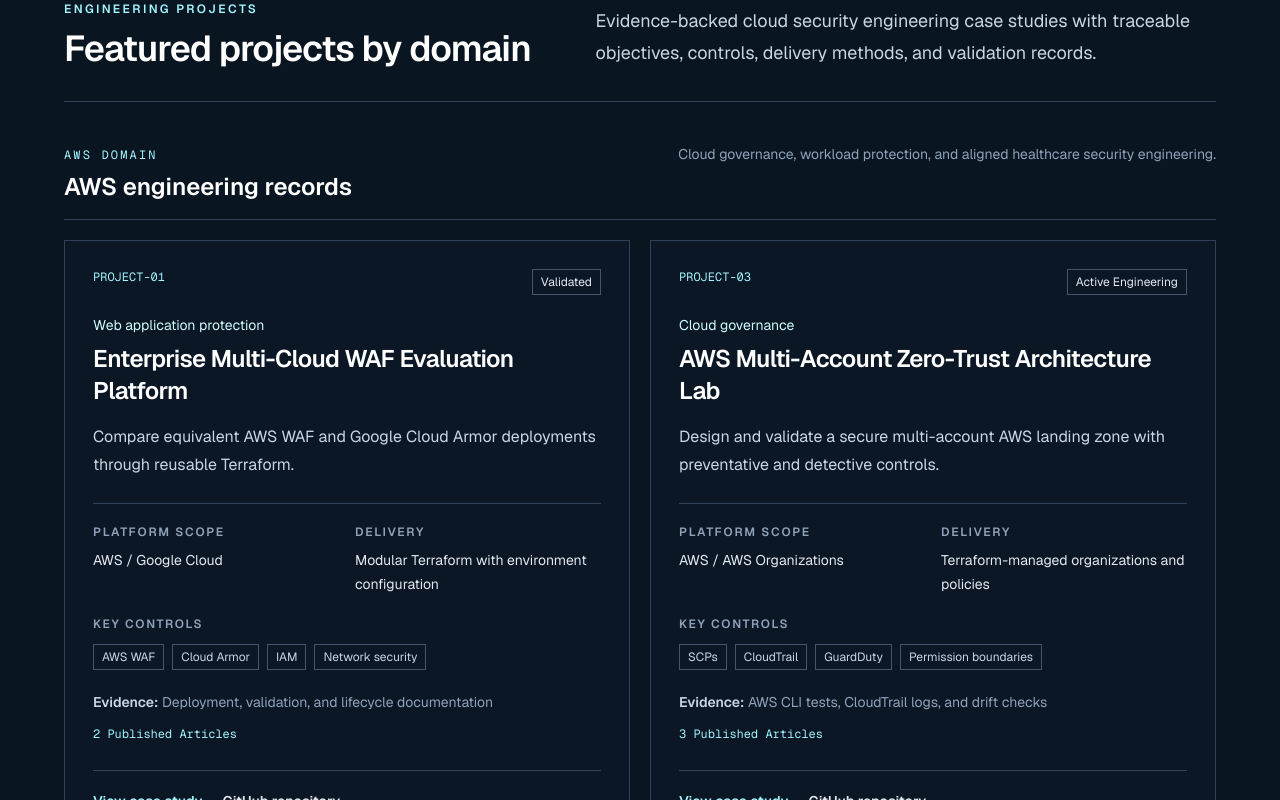
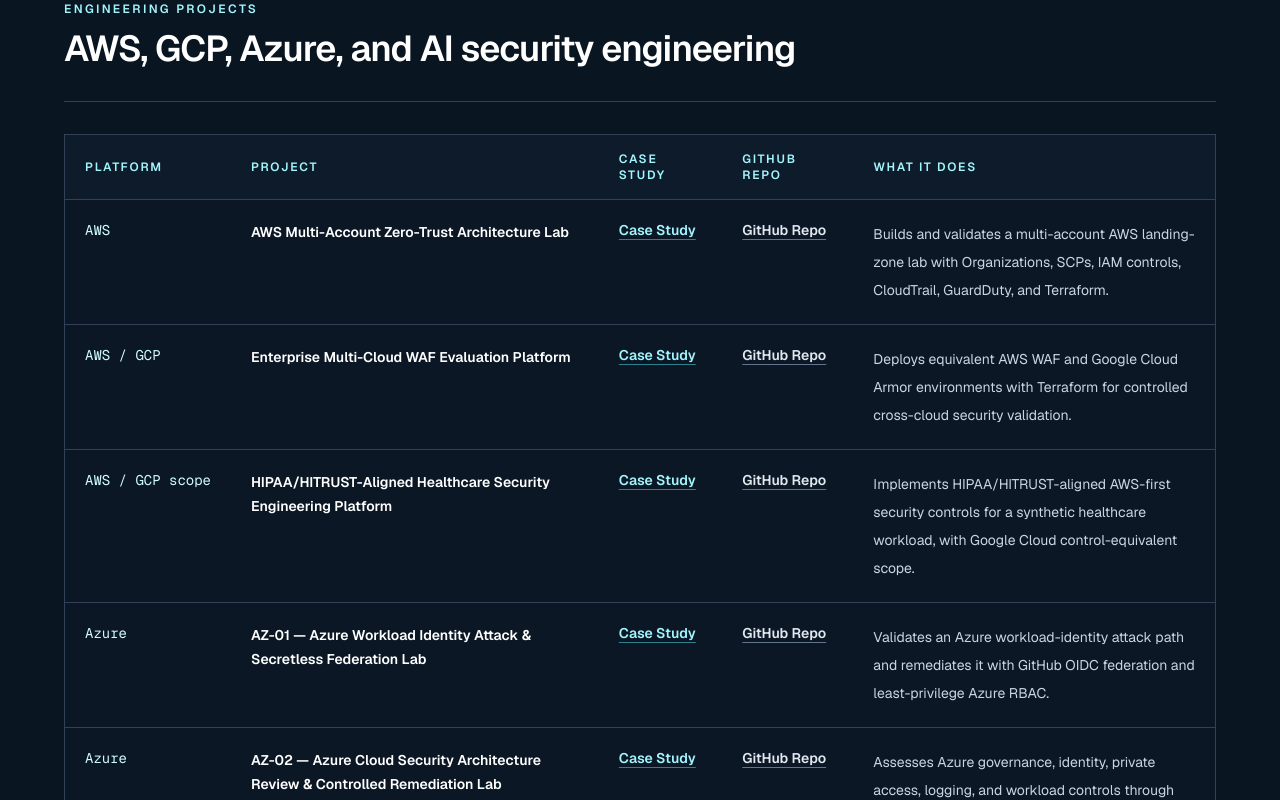
Before and after one commit to nagasesank/Nagasesank.github.io, a Next.js app: page / in a window 1280 px wide. Shown: the part 2040-2840 px from the top of the page. Built offline with nearby package versions, Linux system fonts and the light colour scheme.

Commit message:
refactor(portfolio): replace project cards with engineering table

```diff
--- a/components/ProjectsGrid.tsx
+++ b/components/ProjectsGrid.tsx
@@ -1,173 +1,119 @@
 import Link from "next/link";
 
 import { portfolioProjects, type PortfolioProject } from "./project-data";
-import { publications } from "./publication-data";
 
-const projectDomains = [
-  {
-    id: "AWS",
-    label: "AWS",
-    description: "Cloud governance, workload protection, and aligned healthcare security engineering.",
-  },
-  {
-    id: "Azure",
-    label: "Azure",
-    description: "Identity, architecture review, and controlled remediation engineering labs.",
-  },
-  {
-    id: "GCP",
-    label: "GCP",
-    description: "Dedicated GCP security engineering work is under process.",
-  },
-  {
-    id: "AI",
-    label: "AI",
-    description: "AI-assisted incident-response architecture and Terraform delivery work.",
-  },
-] as const;
+const projectOrder = [
+  "aws-zero-trust-org-lab",
+  "multicloud-waf-platform",
+  "hipaa-hitrust-healthcare-security",
+  "az-01-azure-workload-identity-security",
+  "az-02-azure-enterprise-security-architecture",
+  "ai-powered-polycloud-incident-response",
+];
 
-function ProjectCard({ project }: { project: PortfolioProject }) {
-  const articleCount = publications.filter(
-    (publication) => publication.projectSlug === project.slug,
-  ).length;
-  const projectNumber = portfolioProjects.indexOf(project) + 1;
+const platformLabels: Record<string, string> = {
+  "aws-zero-trust-org-lab": "AWS",
+  "multicloud-waf-platform": "AWS / GCP",
+  "hipaa-hitrust-healthcare-security": "AWS / GCP scope",
+  "az-01-azure-workload-identity-security": "Azure",
+  "az-02-azure-enterprise-security-architecture": "Azure",
+  "ai-powered-polycloud-incident-response": "AI / AWS",
+};
 
+const projectDescriptions: Record<string, string> = {
+  "aws-zero-trust-org-lab":
+    "Builds and validates a multi-account AWS landing-zone lab with Organizations, SCPs, IAM controls, CloudTrail, GuardDuty, and Terraform.",
+  "multicloud-waf-platform":
+    "Deploys equivalent AWS WAF and Google Cloud Armor environments with Terraform for controlled cross-cloud security validation.",
+  "hipaa-hitrust-healthcare-security":
+    "Implements HIPAA/HITRUST-aligned AWS-first security controls for a synthetic healthcare workload, with Google Cloud control-equivalent scope.",
+  "az-01-azure-workload-identity-security":
+    "Validates an Azure workload-identity attack path and remediates it with GitHub OIDC federation and least-privilege Azure RBAC.",
+  "az-02-azure-enterprise-security-architecture":
+    "Assesses Azure governance, identity, private access, logging, and workload controls through controlled remediation and residual-risk review.",
+  "ai-powered-polycloud-incident-response":
+    "Builds an AWS-first event-driven incident-response architecture; Terraform implementation is in progress and Amazon Bedrock integration remains planned.",
+};
+
+const engineeringProjects = projectOrder
+  .map((slug) => portfolioProjects.find((project) => project.slug === slug))
+  .filter((project): project is PortfolioProject => project !== undefined);
+
+export default function ProjectsGrid() {
   return (
-    <article className="flex flex-col border border-slate-700 bg-[#0b1725] p-6 sm:p-7">
-      <div className="flex items-start justify-between gap-4">
-        <p className="font-mono text-xs text-cyan-200">
-          PROJECT-{String(projectNumber).padStart(2, "0")}
+    <section
+      id="engineering-projects"
+      className="border-b border-slate-800 bg-[#091521] py-16 sm:py-20"
+    >
+      <div className="mx-auto max-w-screen-2xl px-5 sm:px-8 lg:px-16">
+        <div className="border-b border-slate-700 pb-8">
+          <p className="text-xs font-semibold uppercase tracking-[0.2em] text-cyan-200">
+            Engineering projects
           </p>
-        <p className="shrink-0 border border-slate-600 px-2 py-1 text-xs text-slate-200">
-          {project.status}
-        </p>
+          <h2 className="mt-3 text-3xl font-semibold tracking-tight text-white sm:text-4xl">
+            AWS, GCP, Azure, and AI security engineering
+          </h2>
         </div>
-      <p className="mt-5 text-sm text-cyan-100">{project.category}</p>
-      <h3 className="mt-2 text-2xl font-semibold tracking-tight text-white">
+
+        <div className="mt-8 overflow-x-auto border border-slate-700 bg-[#0b1725]">
+          <table className="w-full min-w-[1100px] border-collapse text-left">
+            <thead className="border-b border-slate-700 bg-[#0d1b2a]">
+              <tr>
+                <th scope="col" className="px-5 py-4 text-xs font-semibold uppercase tracking-[0.14em] text-cyan-200">
+                  Platform
+                </th>
+                <th scope="col" className="px-5 py-4 text-xs font-semibold uppercase tracking-[0.14em] text-cyan-200">
+                  Project
+                </th>
+                <th scope="col" className="px-5 py-4 text-xs font-semibold uppercase tracking-[0.14em] text-cyan-200">
+                  Case Study
+                </th>
+                <th scope="col" className="px-5 py-4 text-xs font-semibold uppercase tracking-[0.14em] text-cyan-200">
+                  GitHub Repo
+                </th>
+                <th scope="col" className="px-5 py-4 text-xs font-semibold uppercase tracking-[0.14em] text-cyan-200">
+                  What It Does
+                </th>
+              </tr>
+            </thead>
+            <tbody className="divide-y divide-slate-700">
+              {engineeringProjects.map((project) => (
+                <tr key={project.slug} className="align-top">
+                  <td className="whitespace-nowrap px-5 py-5 font-mono text-sm text-cyan-100">
+                    {platformLabels[project.slug] ?? project.platforms.join(" / ")}
+                  </td>
+                  <td className="px-5 py-5 text-sm font-semibold leading-6 text-white">
                     {project.title}
-      </h3>
-      <p className="mt-4 leading-7 text-slate-300">{project.objective}</p>
-      <dl className="mt-6 grid gap-4 border-t border-slate-700 pt-5 sm:grid-cols-2">
-        <div>
-          <dt className="text-xs font-semibold uppercase tracking-[0.14em] text-slate-400">
-            Platform scope
-          </dt>
-          <dd className="mt-2 text-sm leading-6 text-slate-200">
-            {project.platforms.join(" / ")}
-          </dd>
-        </div>
-        <div>
-          <dt className="text-xs font-semibold uppercase tracking-[0.14em] text-slate-400">
-            Delivery
-          </dt>
-          <dd className="mt-2 text-sm leading-6 text-slate-200">{project.delivery}</dd>
-        </div>
-      </dl>
-      <div className="mt-5">
-        <p className="text-xs font-semibold uppercase tracking-[0.14em] text-slate-400">
-          Key controls
-        </p>
-        {project.controls.length > 0 ? (
-          <ul className="mt-3 flex flex-wrap gap-2">
-            {project.controls.map((control) => (
-              <li key={control} className="border border-slate-600 px-2 py-1 text-xs text-slate-300">
-                {control}
-              </li>
-            ))}
-          </ul>
-        ) : (
-          <p className="mt-3 text-sm text-slate-400">Control scope pending publication</p>
-        )}
-      </div>
-      <p className="mt-5 text-sm leading-6 text-slate-400">
-        <span className="font-semibold text-slate-300">Evidence:</span> {project.evidence}
-      </p>
-      {articleCount > 0 ? (
-        <p className="mt-3 font-mono text-xs text-cyan-200">
-          {articleCount} Published Article{articleCount === 1 ? "" : "s"}
-        </p>
-      ) : null}
-      <div className="mt-7 flex flex-wrap gap-x-5 gap-y-3 border-t border-slate-700 pt-5 text-sm font-semibold">
+                  </td>
+                  <td className="whitespace-nowrap px-5 py-5 text-sm">
                     <Link
                       href={`/projects/${project.slug}/`}
-          className="text-cyan-200 underline decoration-cyan-300/50 underline-offset-4 hover:text-cyan-100"
+                      className="font-semibold text-cyan-200 underline decoration-cyan-300/50 underline-offset-4 hover:text-cyan-100"
                     >
-          View case study
+                      Case Study
                     </Link>
+                  </td>
+                  <td className="whitespace-nowrap px-5 py-5 text-sm">
                     {project.repository ? (
                       <a
                         href={project.repository}
                         target="_blank"
                         rel="noopener noreferrer"
-            className="text-slate-200 underline decoration-slate-500 underline-offset-4 hover:text-cyan-100"
+                        className="font-semibold text-slate-200 underline decoration-slate-500 underline-offset-4 hover:text-cyan-100"
                       >
-            GitHub repository
+                        GitHub Repo
                       </a>
                     ) : (
                       <span className="text-slate-400">Repository pending</span>
                     )}
-      </div>
-    </article>
-  );
-}
-
-export default function ProjectsGrid() {
-  return (
-    <section id="engineering-projects" className="border-b border-slate-800 bg-[#091521] py-16 sm:py-20">
-      <div className="mx-auto max-w-screen-2xl px-5 sm:px-8 lg:px-16">
-        <div className="grid gap-6 border-b border-slate-700 pb-8 lg:grid-cols-[0.9fr_1.1fr] lg:items-end">
-          <div>
-            <p className="text-xs font-semibold uppercase tracking-[0.2em] text-cyan-200">
-              Engineering projects
-            </p>
-            <h2 className="mt-3 text-3xl font-semibold tracking-tight text-white sm:text-4xl">
-              Featured projects by domain
-            </h2>
-          </div>
-          <p className="max-w-2xl text-lg leading-8 text-slate-300">
-            Evidence-backed cloud security engineering case studies with traceable objectives,
-            controls, delivery methods, and validation records.
-          </p>
-        </div>
-
-        <div className="mt-10 space-y-12">
-          {projectDomains.map((domain) => {
-            const projects = portfolioProjects.filter((project) => project.domain === domain.id);
-            const isUnderProcess = domain.id === "GCP";
-
-            return (
-              <section key={domain.id} aria-labelledby={`${domain.id.toLowerCase()}-projects-heading`}>
-                <div className="flex flex-wrap items-baseline justify-between gap-3 border-b border-slate-700 pb-4">
-                  <div>
-                    <p className="font-mono text-xs uppercase tracking-[0.18em] text-cyan-200">
-                      {domain.label} domain
-                    </p>
-                    <h3
-                      id={`${domain.id.toLowerCase()}-projects-heading`}
-                      className="mt-2 text-2xl font-semibold text-white"
-                    >
-                      {isUnderProcess ? "Under Process" : `${domain.label} engineering records`}
-                    </h3>
-                  </div>
-                  <p className="max-w-xl text-sm leading-6 text-slate-400">{domain.description}</p>
-                </div>
-
-                {isUnderProcess ? (
-                  <div className="mt-5 border border-dashed border-slate-700 bg-[#0b1725] p-6 text-sm leading-7 text-slate-300">
-                    A dedicated GCP-first security engineering case study is under process. Current
-                    Google Cloud work is represented only where it is documented within cross-cloud
-                    project evidence.
-                  </div>
-                ) : (
-                  <div className="mt-5 grid gap-5 lg:grid-cols-2">
-                    {projects.map((project) => (
-                      <ProjectCard key={project.slug} project={project} />
+                  </td>
+                  <td className="max-w-xl px-5 py-5 text-sm leading-7 text-slate-300">
+                    {projectDescriptions[project.slug] ?? project.summary}
+                  </td>
+                </tr>
               ))}
-                  </div>
-                )}
-              </section>
-            );
-          })}
+            </tbody>
+          </table>
         </div>
       </div>
     </section>
```
Lines whose indentation alone changed are shown as unchanged.
